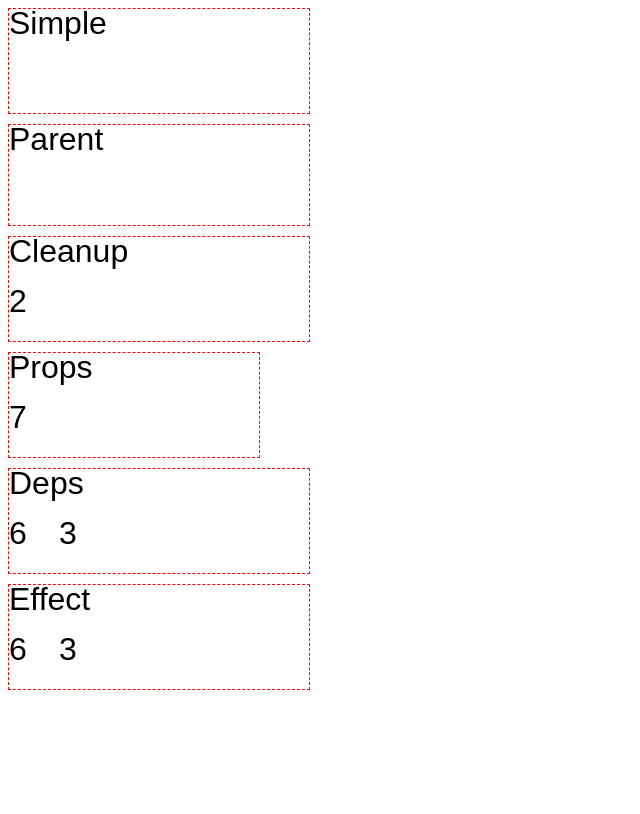
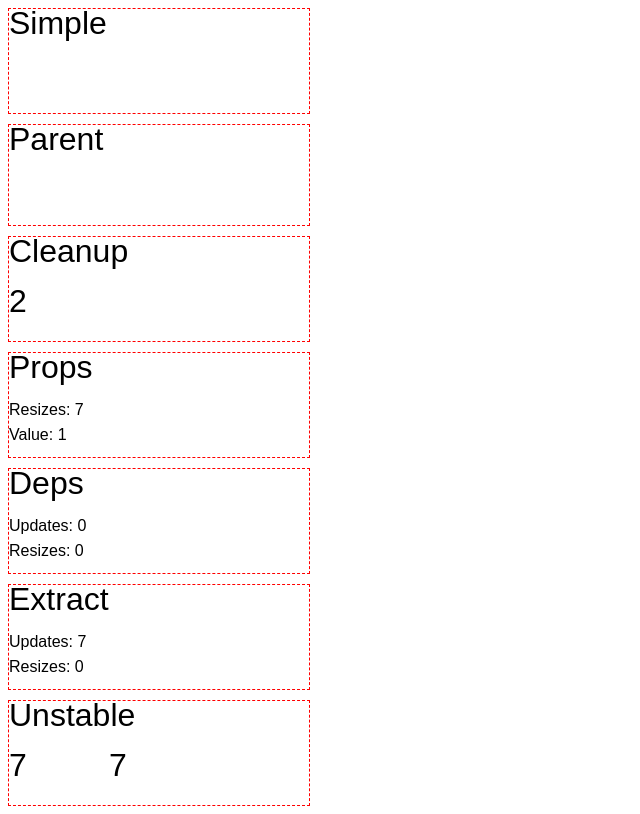
Before and after one commit to korkje/p5-react, a React (Vite) app: page / in a window 1280 px wide. Shown: the whole page, without its empty margins (0-640 px from the left). Built offline with nearby package versions, Linux system fonts and the light colour scheme.

Commit message:
deprecate update function, improve effects

```diff
--- a/src/examples/deps.tsx
+++ /dev/null
@@ -1,47 +0,0 @@
-import { useEffect, useState } from "react";
-import P5React, { Sketch } from "../lib";
-
-const sketch: Sketch<{ a: number, b: number }> = p => {
-    p.setup = () => p.createCanvas(300, 100);
-
-    p.draw = () => {
-        p.background(255);
-        p.textSize(32);
-        p.textAlign(p.LEFT, p.TOP);
-        p.text("Deps", 0, 0);
-        p.text(p.props.a, 0, 50);
-        p.text(p.props.b, 50, 50);
-    };
-};
-
-const Deps = () => {
-    const [a, setA] = useState(0);
-    const [b, setB] = useState(0);
-
-    useEffect(() => {
-        const handle = setInterval(() => {
-            setA(ps => (ps + 1) % 10);
-        }, 1000);
-
-        return () => clearInterval(handle);
-    }, []);
-
-    useEffect(() => {
-        if (a % 2 === 0) {
-            setB(a / 2);
-        }
-    }, [a]);
-
-    return (
-        <P5React
-            sketch={sketch}
-            props={[{ a, b }, [b]]}
-            style={{
-                width: "fit-content",
-                border: "1px dashed red",
-            }}
-        />
-    );
-};
-
-export default Deps;
--- a/src/examples/effect.tsx
+++ /dev/null
@@ -1,55 +0,0 @@
-import { useEffect, useState } from "react";
-import P5React, { Sketch } from "../lib";
-
-const sketch: Sketch<{ a: number, b: number }> = p => {
-    p.setup = () => p.createCanvas(300, 100);
-
-    let a: number;
-    let b: number;
-
-    p.effect(props => {
-        a = props.a;
-        b = props.b;
-    }, ["b"]);
-
-    p.draw = () => {
-        p.background(255);
-        p.textSize(32);
-        p.textAlign(p.LEFT, p.TOP);
-        p.text("Effect", 0, 0);
-        p.text(a, 0, 50);
-        p.text(b, 50, 50);
-    };
-};
-
-const Effect = () => {
-    const [a, setA] = useState(0);
-    const [b, setB] = useState(0);
-
-    useEffect(() => {
-        const handle = setInterval(() => {
-            setA(ps => (ps + 1) % 10);
-        }, 1000);
-
-        return () => clearInterval(handle);
-    }, []);
-
-    useEffect(() => {
-        if (a % 2 === 0) {
-            setB(a / 2);
-        }
-    }, [a]);
-
-    return (
-        <P5React
-            sketch={sketch}
-            props={{ a, b }}
-            style={{
-                width: "fit-content",
-                border: "1px dashed red",
-            }}
-        />
-    );
-};
-
-export default Effect;
--- a/src/lib.tsx
+++ b/src/lib.tsx
@@ -1,82 +1,107 @@
 import React, { useEffect, useRef } from "react";
 import P5 from "p5";
 
+type SketchProps<T> = {} extends T ? undefined : T;
+type Object = Record<string, unknown>;
+
 export type Extras<T> = {
     parent: HTMLDivElement;
-    props: {} extends T ? undefined : T;
-    update: (props: Extras<T>["props"]) => void;
+    props: SketchProps<T>;
     effect: (
-        callback: (props: Extras<T>["props"], initial: boolean) => void,
-        deps?: (keyof T)[],
+        callback: (props: SketchProps<T>, initial: boolean) => void,
+        deps?: (keyof T)[] | ((props: T) => unknown[]),
     ) => void;
 };
 
-export type Sketch<T = {}> = (p: P5 & Extras<T>, parent: HTMLDivElement) => unknown;
+export type Sketch<T extends Object = {}> = (p: P5 & Extras<T>, parent: HTMLDivElement) => unknown;
 
-export type Props<T> =
-    ({ sketch: Sketch<T> } & ({} extends T ? { props?: never }: { props: T | [T, unknown[]] }))
-    & React.DetailedHTMLProps<
-        React.HTMLAttributes<HTMLDivElement>,
-        HTMLDivElement
-    >;
+export type P5ReactProps<T extends Object> =
+    { sketch: Sketch<T>; deps?: unknown[] }
+    & ({} extends T ? { props?: undefined } : { props: T })
+    & React.DetailedHTMLProps<React.HTMLAttributes<HTMLDivElement>, HTMLDivElement>;
 
-export const P5React = <T extends {}>({ sketch, props, ...rest}: Props<T>) => {
+export const P5React = <T extends Object>({ sketch, props, deps, ...rest}: P5ReactProps<T>) => {
     const parentRef = useRef<HTMLDivElement>(null);
-    const updateRef = useRef<Extras<T>["update"]>();
-    const effectsRef = useRef<Parameters<Extras<T>["effect"]>[]>([]);
-    const initialRef = useRef<boolean>(true);
+    const updateRef = useRef<(props: SketchProps<T>) => void>();
+    const effectsRef = useRef<Parameters<Extras<T>["effect"]>[]>();
     const cleanupRef = useRef<Function>();
-    const propsRef = useRef<T>();
+    const prevRef = useRef<[SketchProps<T>, unknown[]]>();
 
-    const [PROPS, DEPS] = props === undefined
-        ? [undefined, []] : Array.isArray(props)
-            ? props : [props, Object.values(props)];
-
-    const prevProps = propsRef.current;
-    propsRef.current = PROPS;
+    const PROPS = props as SketchProps<T>;
+    const DEPS = deps ?? (PROPS ? Object.values(PROPS) : []);
 
     useEffect(() => {
         const wrapper = new P5((p: P5 & Extras<T>) => {
             p.parent = parentRef.current!;
-            p.props = PROPS as Extras<T>["props"];
-            p.effect = (callback, deps) => {
-                effectsRef.current.push([callback, deps]);
-            };
+            p.props = PROPS;
+            p.effect = (callback, deps) => effects.push([callback, deps]);
+            const effects: Parameters<Extras<T>["effect"]>[] = [];
             const result = sketch(p, parentRef.current!);
-            if (typeof result === "function") {
-                cleanupRef.current = result;
-            }
-            updateRef.current = props => {
-                p.update?.(props);
-                p.props = props as Extras<T>["props"];
-            };
+            if (effects.length) effectsRef.current = effects;
+            if (typeof result === "function") cleanupRef.current = result;
+            updateRef.current = props => p.props = props;
         }, parentRef.current!);
 
         return () => {
-            wrapper.remove();
-            cleanupRef.current?.();
+            try { wrapper.remove(); }
+            catch (e) { console.error("Failed to remove P5 instance", e); }
+            try { cleanupRef.current?.(); }
+            catch (e) { console.error("Cleanup function threw", e); }
+
             updateRef.current = undefined;
-            effectsRef.current = [];
-            initialRef.current = true;
+            effectsRef.current = undefined;
             cleanupRef.current = undefined;
-            propsRef.current = undefined;
+            prevRef.current = undefined;
         };
     }, [sketch]);
 
+    if (prevRef.current) {
+        const [_ , prevDeps] = prevRef.current;
+        if (DEPS.length !== prevDeps.length) {
+            console.error("The 'props' object changed shape");
+        }
+    }
+
     useEffect(() => {
-        for (const [callback, deps] of effectsRef.current) {
-            if (deps?.some(dep => PROPS![dep] !== prevProps?.[dep]) ?? true) {
-                callback(PROPS as Extras<T>["props"], initialRef.current);
-            }
+        const prev = prevRef.current;
+        prevRef.current = [PROPS, DEPS];
+
+        if (!prev) {
+            effectsRef.current?.forEach(([callback]) => {
+                try { callback(PROPS, true); }
+                catch (e) { console.error("Effect callback threw", e); }
+            });
+            return;
         }
 
-        if (initialRef.current) {
-            initialRef.current = false;
+        const [prevProps] = prev;
+        if (!PROPS || !prevProps || !effectsRef.current) {
+            return;
         }
-        else {
-            updateRef.current?.(PROPS as Extras<T>["props"]);
-        }
+
+        effectsRef.current?.forEach(([callback, deps]) => {
+            let run = false;
+            try {
+                if (typeof deps === "function") {
+                    const _old = deps(prevProps);
+                    const _new = deps(PROPS);
+                    run = _old.some((v, i) => v !== _new[i]);
+                }
+                else {
+                    run = deps?.some(dep => prevProps![dep] !== PROPS![dep]) ?? true;
+                }
+            }
+            catch (e) { console.error("Dependency check threw", e); }
+
+            if (run) {
+                try { callback(PROPS, false); }
+                catch (e) { console.error("Effect callback threw", e); }
+            }
+        });
+
+        updateRef.current?.(PROPS);
     }, [sketch, ...DEPS]);
+
 
     return <div ref={parentRef} {...rest} />;
 };
--- a/src/main.tsx
+++ b/src/main.tsx
@@ -1,12 +1,13 @@
 import React from "react";
 import { createRoot } from "react-dom/client";
 
-import Cleanup from "./examples/cleanup";
-import Deps from "./examples/deps";
-import Parent from "./examples/parent";
-import Props from "./examples/props";
-import Simple from "./examples/simple";
-import Effect from "./examples/effect";
+import Cleanup from "./tests/cleanup";
+import Parent from "./tests/parent";
+import Props from "./tests/props";
+import Simple from "./tests/simple";
+import Unstable from "./tests/unstable";
+import Deps from "./tests/deps";
+import Extract from "./tests/extract";
 
 const App: React.FC = () => (
     <div style={{
@@ -19,7 +20,8 @@ const App: React.FC = () => (
         <Cleanup />
         <Props />
         <Deps />
-        <Effect />
+        <Extract />
+        <Unstable />
     </div>
 );
 
--- /dev/null
+++ b/src/tests/deps.tsx
@@ -0,0 +1,66 @@
+import { useEffect, useState } from "react";
+import P5React, { Sketch } from "../lib";
+
+const sketch: Sketch<{
+    size: {
+        w: number;
+        h: number;
+    };
+}> = p => {
+    p.setup = () => p.createCanvas(p.props.size.w, p.props.size.h);
+
+    let updates = 0;
+    let resizes = 0;
+
+    p.effect((_, initial) => {
+        if (!initial) ++updates;
+    });
+
+    p.effect(({ size }, initial) => {
+        if (!initial) {
+            p.resizeCanvas(size.w, size.h);
+            ++resizes;
+        }
+    }, ["size"]);
+
+    p.draw = () => {
+        p.background(255);
+        p.textSize(32);
+        p.textAlign(p.LEFT, p.TOP);
+        p.text("Deps", 0, 0);
+        p.textSize(16);
+        p.text(`Updates: ${updates}`, 0, 50);
+        p.text(`Resizes: ${resizes}`, 0, 75);
+    };
+};
+
+const Deps = () => {
+    const [_, setValue] = useState(0);
+
+    useEffect(() => {
+        const handle = setInterval(() => {
+            setValue(ps => (ps + 1) % 10);
+        }, 1000);
+
+        return () => clearInterval(handle);
+    }, []);
+
+    const size = {
+        w: 300,
+        h: 100,
+    };
+
+    return (
+        <P5React
+            sketch={sketch}
+            props={{ size }}
+            deps={[size.w, size.h]}
+            style={{
+                width: "fit-content",
+                border: "1px dashed red",
+            }}
+        />
+    );
+};
+
+export default Deps;
--- /dev/null
+++ b/src/tests/extract.tsx
@@ -0,0 +1,65 @@
+import { useEffect, useState } from "react";
+import P5React, { Sketch } from "../lib";
+
+const sketch: Sketch<{
+    size: {
+        w: number;
+        h: number;
+    };
+}> = p => {
+    p.setup = () => p.createCanvas(p.props.size.w, p.props.size.h);
+
+    let updates = 0;
+    let resizes = 0;
+
+    p.effect((_, initial) => {
+        if (!initial) ++updates;
+    });
+
+    p.effect(({ size }, initial) => {
+        if (!initial) {
+            p.resizeCanvas(size.w, size.h);
+            ++resizes;
+        }
+    }, ({ size }) => [size.w, size.h]);
+
+    p.draw = () => {
+        p.background(255);
+        p.textSize(32);
+        p.textAlign(p.LEFT, p.TOP);
+        p.text("Extract", 0, 0);
+        p.textSize(16);
+        p.text(`Updates: ${updates}`, 0, 50);
+        p.text(`Resizes: ${resizes}`, 0, 75);
+    };
+};
+
+const Extract = () => {
+    const [_, setValue] = useState(0);
+
+    useEffect(() => {
+        const handle = setInterval(() => {
+            setValue(ps => (ps + 1) % 10);
+        }, 1000);
+
+        return () => clearInterval(handle);
+    }, []);
+
+    const size = {
+        w: 300,
+        h: 100,
+    };
+
+    return (
+        <P5React
+            sketch={sketch}
+            props={{ size }}
+            style={{
+                width: "fit-content",
+                border: "1px dashed red",
+            }}
+        />
+    );
+};
+
+export default Extract;
--- a/src/examples/props.tsx
+++ b/src/tests/props.tsx
@@ -8,47 +8,54 @@ const sketch: Sketch<{
 }> = p => {
     p.setup = () => p.createCanvas(p.props.w, p.props.h);
 
-    p.update = ({ w, h }) => {
-        if (w !== p.props.w || h !== p.props.h) {
+    let resizes = 0;
+
+    p.effect(({ w, h }, initial) => {
+        if (!initial) {
             p.resizeCanvas(w, h);
+            ++resizes;
         }
-    };
+    }, ["w", "h"]);
 
     p.draw = () => {
         p.background(255);
         p.textSize(32);
         p.textAlign(p.LEFT, p.TOP);
         p.text("Props", 0, 0);
-        p.text(p.props.value, 0, 50);
+        p.textSize(16);
+        p.text(`Resizes: ${resizes}`, 0, 50);
+        p.text(`Value: ${p.props.value}`, 0, 75);
     };
 };
 
+const SIZES = [250, 300];
+
 const Props = () => {
-    const [width, setWidth] = useState(300);
+    const [widthI, setWidthI] = useState(0);
     const [value, setValue] = useState(0);
 
     useEffect(() => {
         const handle = setInterval(() => {
             setValue(ps => (ps + 1) % 10);
-        }, 1000);
+        }, 250);
 
         return () => clearInterval(handle);
     }, []);
 
     useEffect(() => {
-        if (value % 2 === 0) {
-            setWidth(300);
-        } else {
-            setWidth(250);
-        }
-    }, [value]);
+        const handle = setInterval(() => {
+            setWidthI(ps => (ps + 1) % SIZES.length);
+        }, 1000);
+
+        return () => clearInterval(handle);
+    }, []);
 
     return (
         <P5React
             sketch={sketch}
             props={{
                 value,
-                w: width,
+                w: SIZES[widthI],
                 h: 100,
             }}
             style={{
--- /dev/null
+++ b/src/tests/unstable.tsx
@@ -0,0 +1,55 @@
+import { useEffect, useMemo, useState } from "react";
+import P5React, { Sketch } from "../lib";
+
+const Unstable = () => {
+    const [value, setValue] = useState(0);
+    const [s, setS] = useState(0);
+
+    const sketch = useMemo((): Sketch<{ value: number }> => p => {
+        p.setup = () => p.createCanvas(300, 100);
+
+        let _value: string | number = "(...)";
+
+        p.effect(({ value }) => {
+            _value = value;
+        });
+
+        p.draw = () => {
+            p.background(255);
+            p.textSize(32);
+            p.textAlign(p.LEFT, p.TOP);
+            p.text("Unstable", 0, 0);
+            p.text(p.props.value, 0, 50);
+            p.text(_value, 100, 50);
+        };
+    }, [s]);
+
+    useEffect(() => {
+        const handle = setInterval(() => {
+            setValue(ps => (ps + 1) % 10);
+        }, 1000);
+
+        return () => clearInterval(handle);
+    }, []);
+
+    useEffect(() => {
+        const handle = setInterval(() => {
+            setS(ps => (ps + 1) % 2);
+        }, 1618);
+
+        return () => clearInterval(handle);
+    }, []);
+
+    return (
+        <P5React
+            sketch={sketch}
+            props={{ value }}
+            style={{
+                width: "fit-content",
+                border: "1px dashed red",
+            }}
+        />
+    );
+};
+
+export default Unstable;
```
Also changed, not shown: src/tests/cleanup.tsx (renamed from src/examples/cleanup.tsx), src/tests/parent.tsx (renamed from src/examples/parent.tsx), src/tests/simple.tsx (renamed from src/examples/simple.tsx), 1 other file (tests, documents, lock files or other folders).
